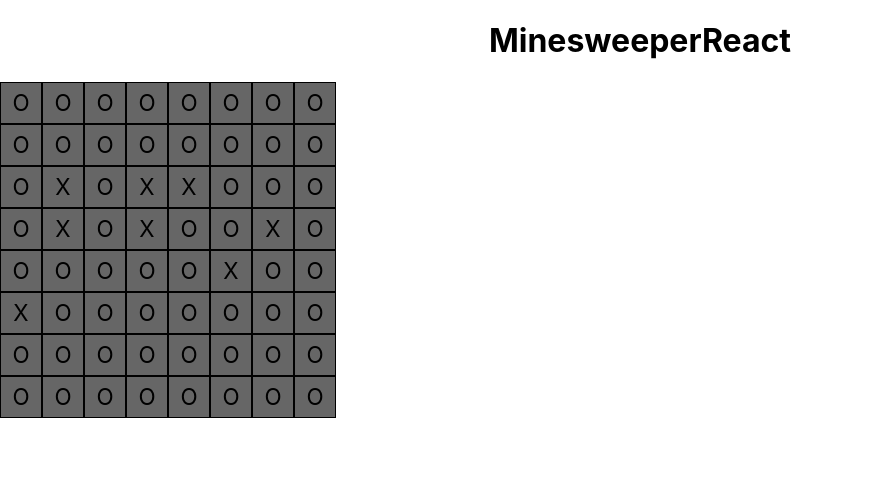
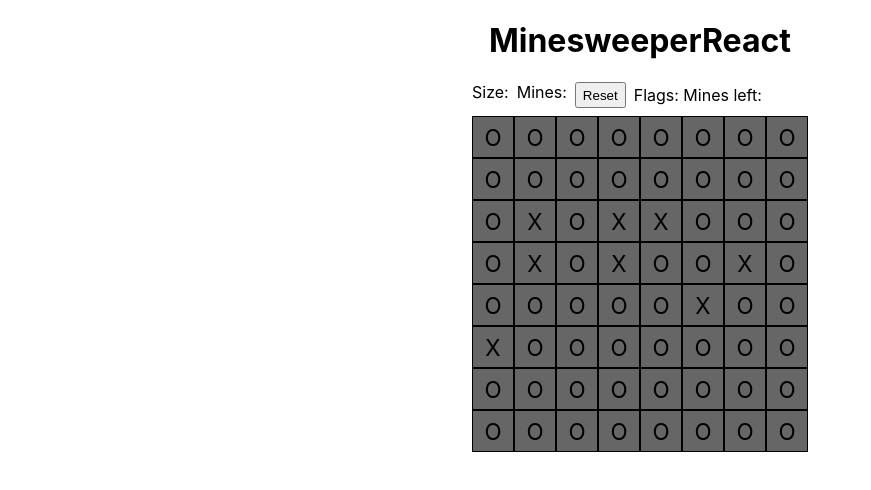
Before and after one commit to brianlove/MinesweeperReact, a React (Create React App) app: page / in a window 1280 px wide. Shown: the top 490 px of the page, without its empty margins (0-871 px from the left). Built offline with nearby package versions, Linux system fonts and the light colour scheme.

Commit message:
Start using class components and add more functionality

```diff
--- a/src/App.tsx
+++ b/src/App.tsx
@@ -1,14 +1,11 @@
-import logo from './logo.svg';
+// import logo from './logo.svg';
 import './App.css';
-import GameBoard from './GameBoard';
+
+import Game from './Game';
 
 function App() {
-  let size = 8;
-  let mines = 8;
-
   return (
     <div className="App">
-      <h1>MinesweeperReact</h1>
       {/* <header className="App-header">
         <img src={logo} className="App-logo" alt="logo" />
         <p>
@@ -23,7 +20,7 @@ function App() {
           Learn React
         </a>
       </header> */}
-      <GameBoard size={size} mines={mines}></GameBoard>
+      <Game></Game>
     </div>
   );
 }
--- /dev/null
+++ b/src/Game.css
@@ -0,0 +1,18 @@
+.minesweeper {
+  display: flex;
+  justify-content: space-around;
+}
+
+.notifications {
+  font-size: 1.6rem;
+  font-weight: 700;
+  margin-top: 0.5rem;
+}
+
+.victory {
+  color: green;
+}
+
+.defeat {
+  color: red;
+}
--- /dev/null
+++ b/src/Game.tsx
@@ -0,0 +1,46 @@
+
+import React from 'react';
+
+import GameBoard from './GameBoard';
+import GameControls from './GameControls';
+
+import './Game.css';
+
+type GameState = {
+  isGameActive: boolean,
+  didPlayerWin: boolean,
+  size: number,
+  mines: number,
+  flagsUsed: number,
+}
+
+class Game extends React.Component<{}, GameState> {
+  // size = 8;
+  // mines = 8;
+
+  constructor(props: any) {
+    super(props);
+    this.state = {
+      isGameActive: true,
+      didPlayerWin: false,
+      size: 8,
+      mines: 8,
+      flagsUsed: 0,
+    }
+    console.info("Game:", this); // DEBUG
+  }
+
+  render() {
+    return (
+      <div className="minesweeper">
+        <div className="container">
+          <h1>MinesweeperReact</h1>
+          <GameControls></GameControls>
+          <GameBoard size={this.state.size} mines={this.state.mines}></GameBoard>
+        </div>
+      </div>
+    )
+  }
+}
+
+export default Game;
--- /dev/null
+++ b/src/GameBoard.css
@@ -0,0 +1,9 @@
+.board-container {
+  display: flex;
+  justify-content: space-around;
+}
+
+.board {
+  display: flex;
+  flex-direction: column;
+}
--- a/src/GameBoard.tsx
+++ b/src/GameBoard.tsx
@@ -1,43 +1,49 @@
+
+import React from 'react';
 
 import GameBoardCell from './GameBoardCell';
 import Grid from './grid';
+import Cell from './cell';
 
-// function GameBoardRow(size) {
-//   return (
-//     <div className="row">
-
-//     </div>
-//   )
-// }
+import './GameBoard.css';
 
 type GameBoardProps = {
   size: number,
   mines: number,
 }
 
-// future props: grid
-function GameBoard(props: GameBoardProps) {
+type GameBoardState = {
+  grid: Grid,
+}
+
+class GameBoard extends React.Component<GameBoardProps, GameBoardState> {
+  constructor(props: GameBoardProps) {
+    super(props);
     console.info("GameBoard:", props); // DEBUG
 
-  const grid = new Grid(props.size, props.mines);
-  console.info("--grid:", grid); // DEBUG
+    this.state = {
+      grid: new Grid(props.size, props.mines),
+    }
 
-  const renderedGrid = grid.cells.map(row => {
-    const renderedRow = row.map(cell => <GameBoardCell cell={cell}></GameBoardCell>)
-    return <div className="row">{renderedRow}</div>
+    console.info("GameBoard state:", this.state); // DEBUG
+  }
+
+  render() {
+    const renderedGrid = this.state.grid.cells.map((row: Array<Cell>, rx: number) => {
+      const renderedRow = row.map((cell: Cell, cx: number) => {
+        const key = `${rx}-${cx}`;
+        return <GameBoardCell cell={cell} key={key}></GameBoardCell>
+      });
+      return <div className="row" key={rx}>{renderedRow}</div>
     });
     console.info("--renderedGrid:", renderedGrid); // DEBUG
 
-  // const row = new Array(props.size).fill(<GameBoardCell></GameBoardCell>);
-  // console.info("--row:", row); // DEBUG
     return (
       <div className="game-board">
         {renderedGrid}
-      {/* <div className="row">
-        {row}
-      </div> */}
       </div>
     )
   }
+}
 
 export default GameBoard;
--- a/src/GameBoardCell.tsx
+++ b/src/GameBoardCell.tsx
@@ -8,6 +8,10 @@ type GameBoardCellProps = {
 }
 
 function GameBoardCell(props: GameBoardCellProps) {
+  function clickCell(e: any) {
+    console.info("clicked cell:", e); // DEBUG
+  }
+
   let contents;
   if ( props.cell.hasMine ) {
     contents = <span>X</span>
@@ -15,7 +19,7 @@ function GameBoardCell(props: GameBoardCellProps) {
     contents = <span>O</span>
   }
   return (
-    <div className="cell">
+    <div className="cell" onClick={clickCell}>
       {contents}
     </div>
   );
--- /dev/null
+++ b/src/GameControls.css
@@ -0,0 +1,26 @@
+.controls {
+  display: flex;
+  margin-bottom: 0.5rem;
+}
+
+.config {
+  display: flex;
+}
+
+.config > * {
+  margin-right: 0.5rem;
+}
+
+.info {
+  display: flex;
+  padding: 0.2rem 0;
+}
+
+.invalid {
+  background-color: salmon;
+  border: 1px solid red;
+}
+
+input {
+  width: 30px;
+}
--- /dev/null
+++ b/src/GameControls.tsx
@@ -0,0 +1,26 @@
+
+import './GameControls.css';
+
+function GameControls() {
+  return (
+    <div className="controls">
+      <div className="config">
+        <div>
+          Size:
+        </div>
+        <div>
+          Mines:
+        </div>
+        <button type="button">
+          Reset
+        </button>
+      </div>
+      <div className="info">
+        Flags:
+        Mines left:
+      </div>
+    </div>
+  )
+}
+
+export default GameControls;
```
Lines whose indentation alone changed are shown as unchanged.
